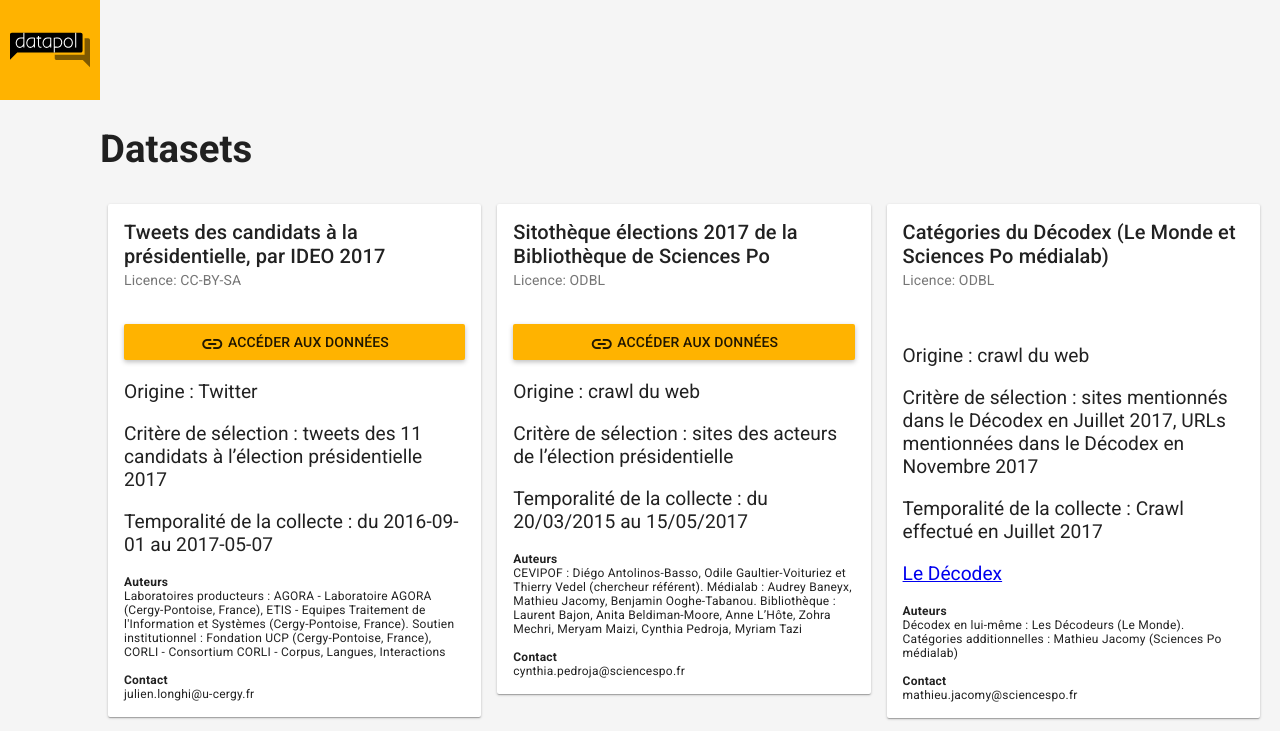
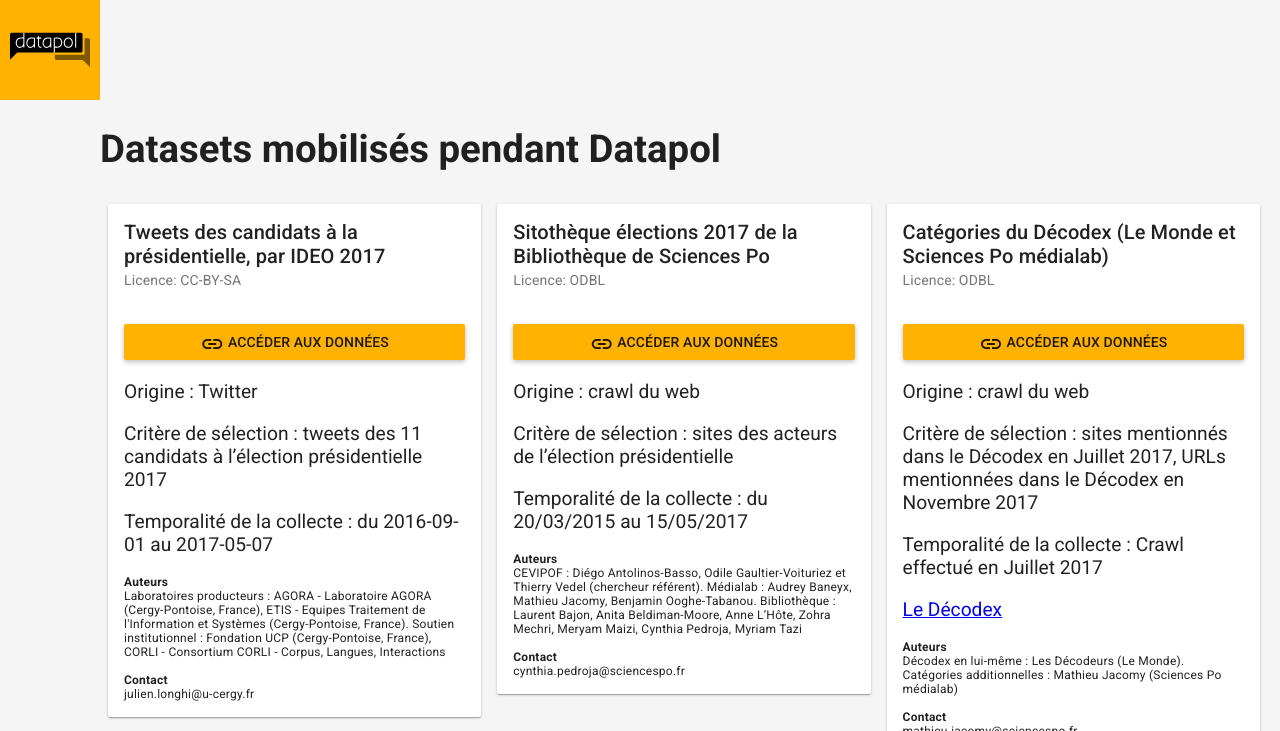
Before and after one commit to medialab/datapol, a website: page app/index.html at #!/datasets/ in a window 1280 px wide. Shown: the top 731 px of the page. Drawn offline with Linux system fonts and the light colour scheme.

Commit message:
Lien dataset manquant

```diff
--- a/app/src/services.js
+++ b/app/src/services.js
@@ -45,7 +45,8 @@
         title: 'Catégories du Décodex (Le Monde et Sciences Po médialab)',
         licence: 'ODBL',
         authors: 'Décodex en lui-même : Les Décodeurs (Le Monde). Catégories additionnelles : Mathieu Jacomy (Sciences Po médialab)',
-        contact: 'mathieu.jacomy@sciencespo.fr'
+        contact: 'mathieu.jacomy@sciencespo.fr',
+        link: 'https://github.com/medialab/datapol/tree/master/data/crawl-decodex'
       },{
       	id: 'google-trends',
         title: 'Extractions Google Trends de la campagne électorale',
@@ -89,7 +90,8 @@
         title: 'Liste d’URLs partagées sur pages Facebook politisées',
         licence: 'ODBL',
         authors: 'Guillaume Cabanac, Julien Figeac, Ophélie Fraisier, Xavier Milliner, Pierre Ratinaud, Tristan Salord, Fanny Seffusatti, Nikos Smyrnaios',
-        contact: 'julien.figeac@univ-tlse2.fr'
+        contact: 'julien.figeac@univ-tlse2.fr',
+        link: 'https://github.com/medialab/datapol/tree/master/data/listic-facebook-urls'
       },{
       	id: 'videos-metrics-factory',
         title: 'Vidéos Candidats Facebook (The Metrics Factory)',
--- a/app/src/views/datasets.html
+++ b/app/src/views/datasets.html
@@ -26,7 +26,7 @@
 			style="font-size: 1.2em; padding-right: 12px;"
 		>
 			<div layout-fill layout="column">
-				<h1>Datasets</h1>
+				<h1>Datasets mobilisés pendant Datapol</h1>
 				<md-content layout="row" layout-wrap>
 					<div
 						flex-xs="100"
```
